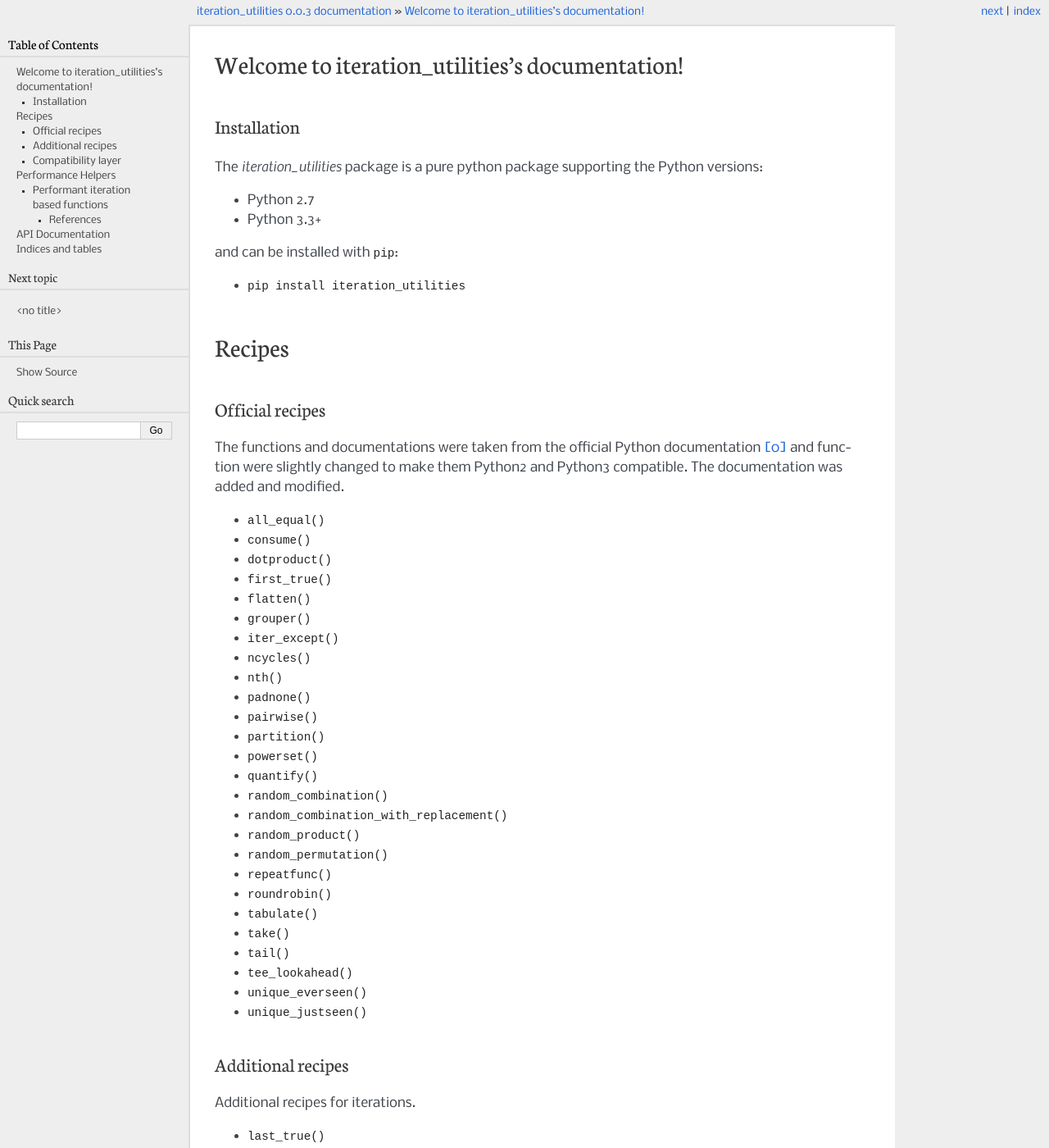
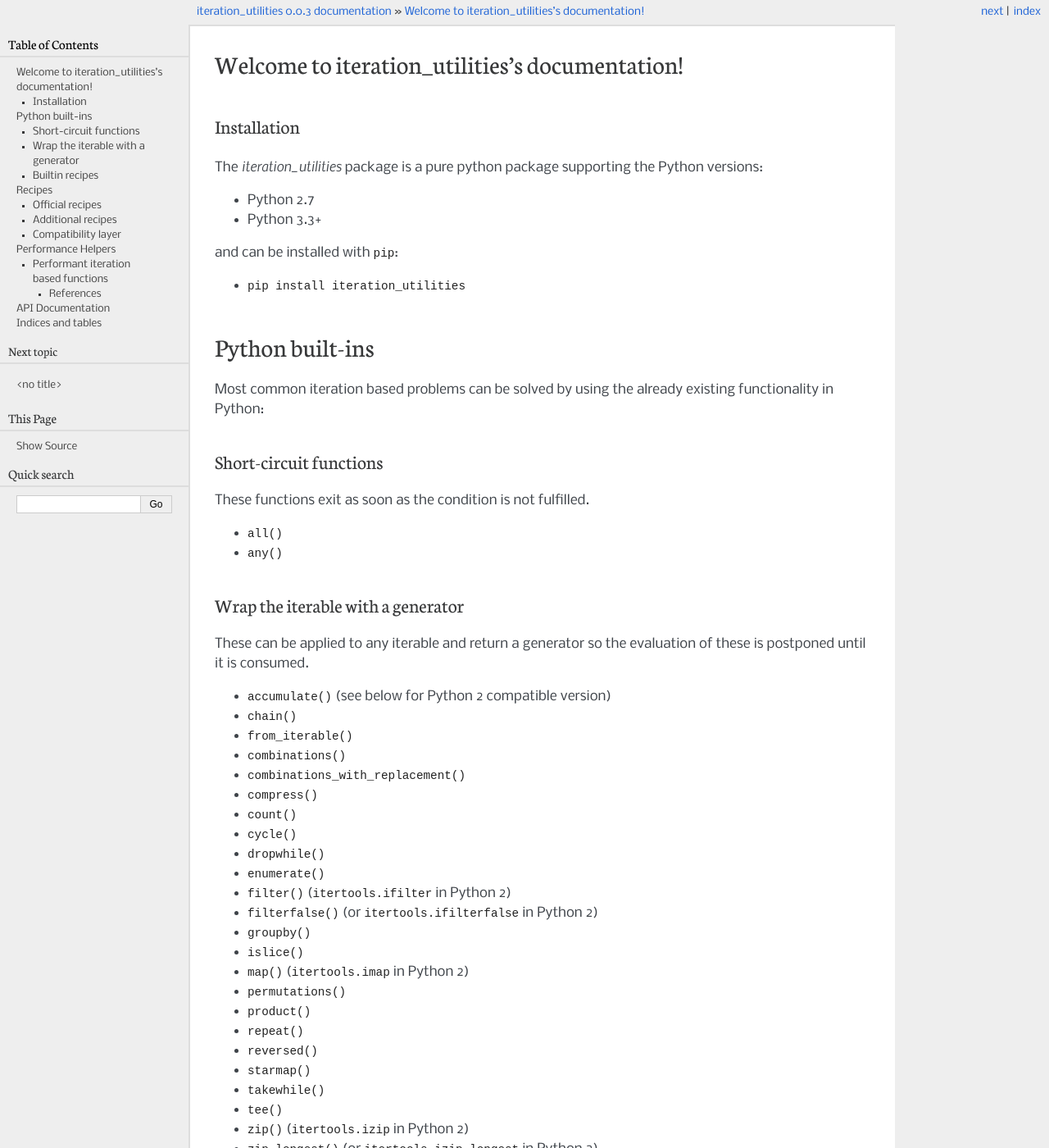
Before and after one commit to MSeifert04/iteration_utilities, a Sphinx documentation site: the page built from docs/index.rst, in a window 1280 px wide and 1400 px high. Shown: the whole window at 82% size. Built offline with Sphinx 7.4.7, drawn with Linux system fonts in a browser that asks for light colours; some of the changed text lies outside the part shown.

Commit message:
change to python 3.6 intersphinx and add links to python iteration utilities

```diff
--- a/docs/conf.py
+++ b/docs/conf.py
@@ -386,4 +386,4 @@
 
 
 # Example configuration for intersphinx: refer to the Python standard library.
-intersphinx_mapping = {'https://docs.python.org/': None}
+intersphinx_mapping = {'https://docs.python.org/3.6/': None}
--- a/docs/index.rst
+++ b/docs/index.rst
@@ -13,6 +13,62 @@
 and can be installed with ``pip``:
 
 - ``pip install iteration_utilities``
+
+Python built-ins
+================
+
+Most common iteration based problems can be solved by using the already
+existing functionality in Python:
+
+Short-circuit functions
+^^^^^^^^^^^^^^^^^^^^^^^
+
+These functions exit as soon as the condition is not fulfilled.
+
+- :py:func:`all`
+- :py:func:`any`
+
+Wrap the iterable with a generator
+^^^^^^^^^^^^^^^^^^^^^^^^^^^^^^^^^^
+
+These can be applied to any iterable and return a generator so the evaluation
+of these is postponed until it is consumed.
+
+- :py:func:`~itertools.accumulate` (see below for Python 2 compatible version)
+- :py:func:`~itertools.chain`
+- :py:meth:`~itertools.chain.from_iterable`
+- :py:func:`~itertools.combinations`
+- :py:func:`~itertools.combinations_with_replacement`
+- :py:func:`~itertools.compress`
+- :py:func:`~itertools.count`
+- :py:func:`~itertools.cycle`
+- :py:func:`~itertools.dropwhile`
+- :py:func:`enumerate`
+- :py:func:`filter` (``itertools.ifilter`` in Python 2)
+- :py:func:`~itertools.filterfalse` (or ``itertools.ifilterfalse`` in Python 2)
+- :py:func:`~itertools.groupby`
+- :py:func:`~itertools.islice`
+- :py:func:`map` (``itertools.imap`` in Python 2)
+- :py:func:`~itertools.permutations`
+- :py:func:`~itertools.product`
+- :py:func:`~itertools.repeat`
+- :py:func:`reversed`
+- :py:func:`~itertools.starmap`
+- :py:func:`~itertools.takewhile`
+- :py:func:`~itertools.tee`
+- :py:func:`zip` (``itertools.izip`` in Python 2)
+- :py:func:`~itertools.zip_longest` (or ``itertools.izip_longest`` in Python 2)
+
+
+Builtin recipes
+^^^^^^^^^^^^^^^
+
+These recipes are avaiable in Python.
+
+- :py:func:`min`
+- :py:func:`max`
+- :py:func:`sum`
+
 
 Recipes
 =======
```
